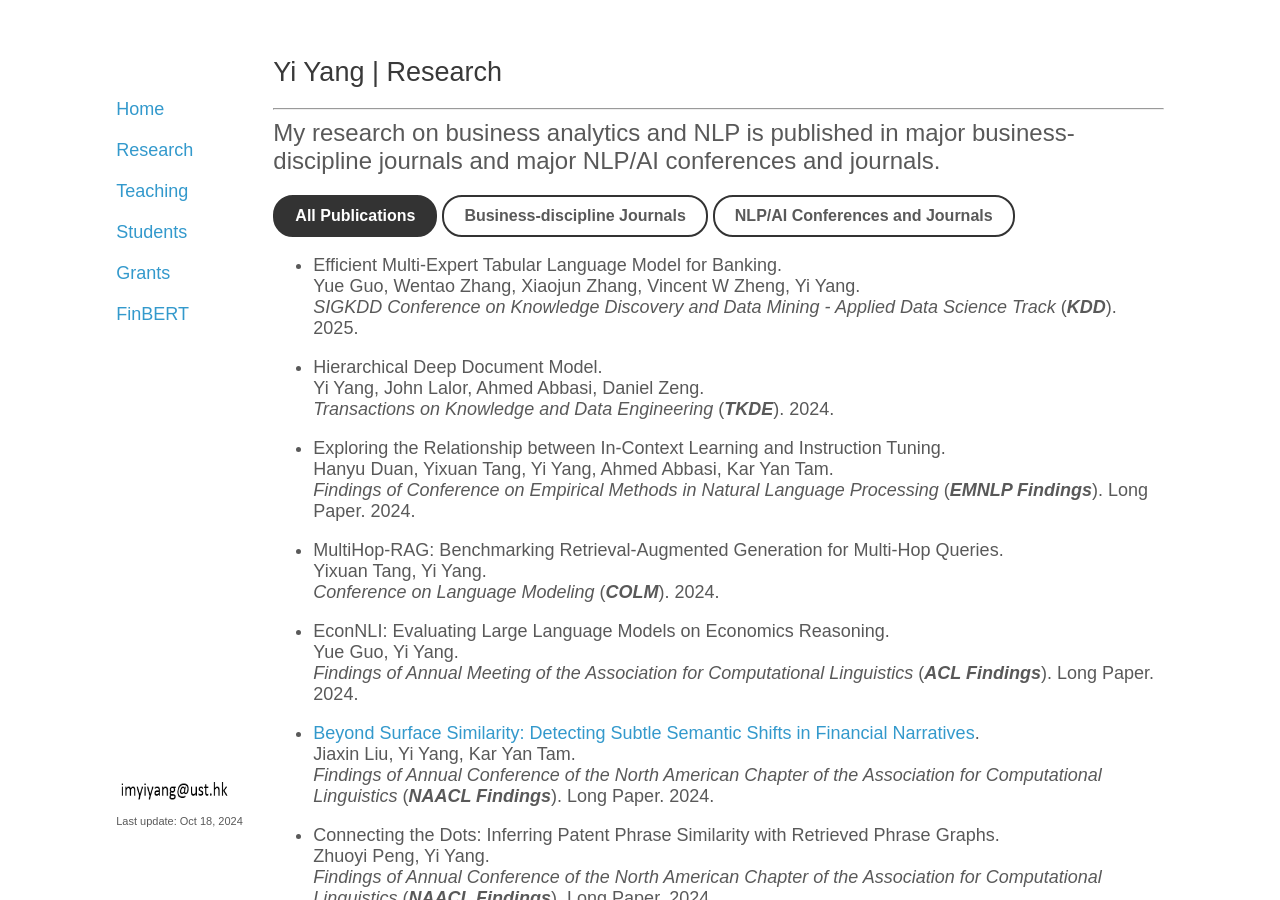
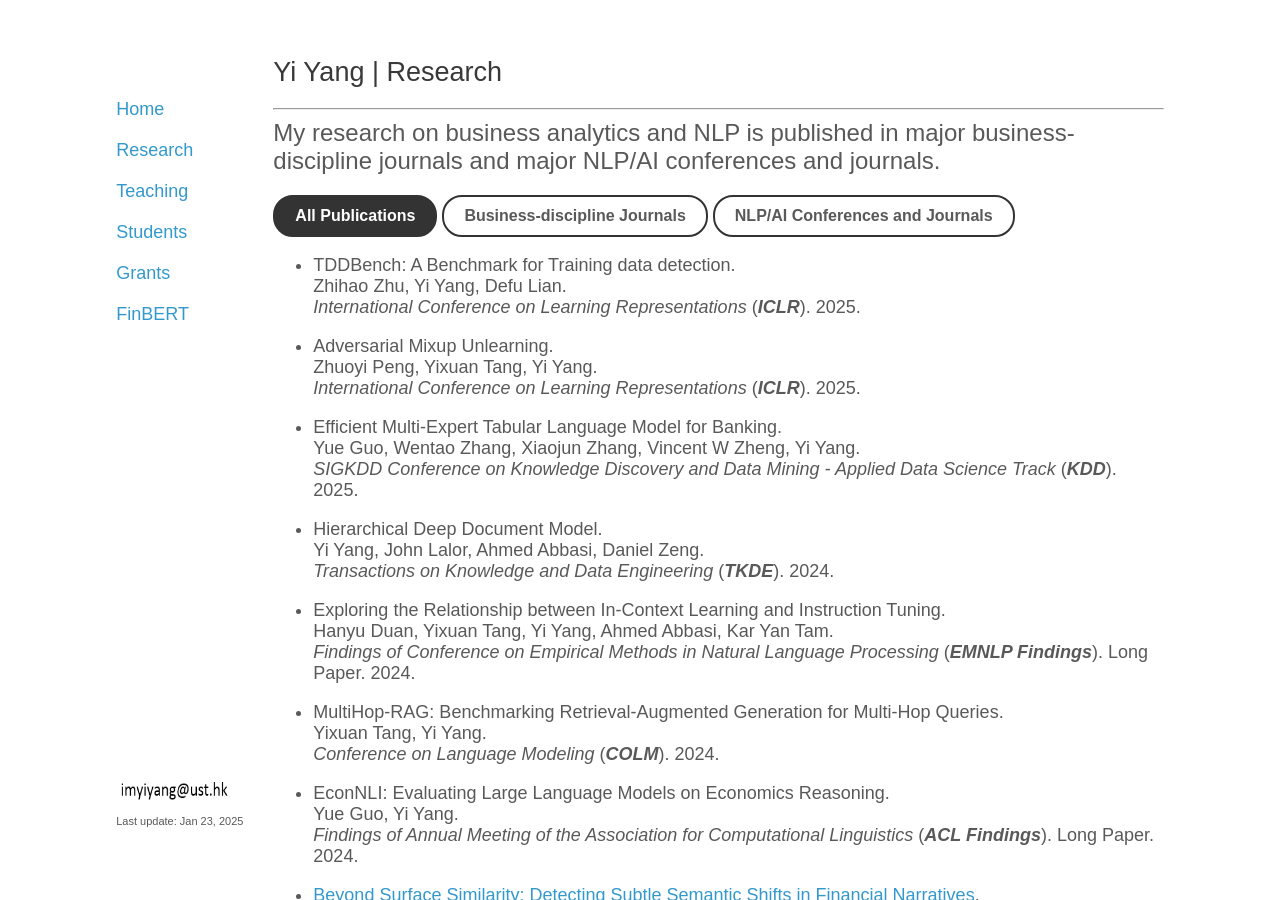
Before and after one commit to yya518/yya518.github.io, a Jekyll site: the page built from research.md, in a window 1280 px wide and 900 px high. Built offline with Jekyll 4.4.1, drawn with Linux system fonts in a browser that asks for light colours.

Commit message:
add iclr

```diff
--- a/_layouts/default.html
+++ b/_layouts/default.html
@@ -21,7 +21,7 @@
 
       <footer>
                    <img src="email.png" width=120 height=25>
-           <p><small>Last update: Oct 18, 2024</small><br>
+           <p><small>Last update: Jan 23, 2025</small><br>
 
         <!--<small>Powered by <a href="https://github.com/mojombo/jekyll">Jekyll</a> </small></p>-->
       </footer>
--- a/research.md
+++ b/research.md
@@ -11,6 +11,16 @@ title: research
 <span style="font-size:24px;"> My research on business analytics and NLP is published in major business-discipline journals and major NLP/AI conferences and journals.</span>
 
 {% include publication-buttons.html %}
++ TDDBench: A Benchmark for Training data detection.
+Zhihao Zhu, Yi Yang, Defu Lian.
+*International Conference on Learning Representations* (***ICLR***). 2025.
+{: .nlp}
+
++ Adversarial Mixup Unlearning.
+Zhuoyi Peng, Yixuan Tang, Yi Yang.
+*International Conference on Learning Representations* (***ICLR***). 2025.
+{: .nlp}
+
 + Efficient Multi-Expert Tabular Language Model for Banking.
 Yue Guo, Wentao Zhang, Xiaojun Zhang, Vincent W Zheng, Yi Yang.
 *SIGKDD Conference on Knowledge Discovery and Data Mining - Applied Data Science Track* (***KDD***). 2025.
```
